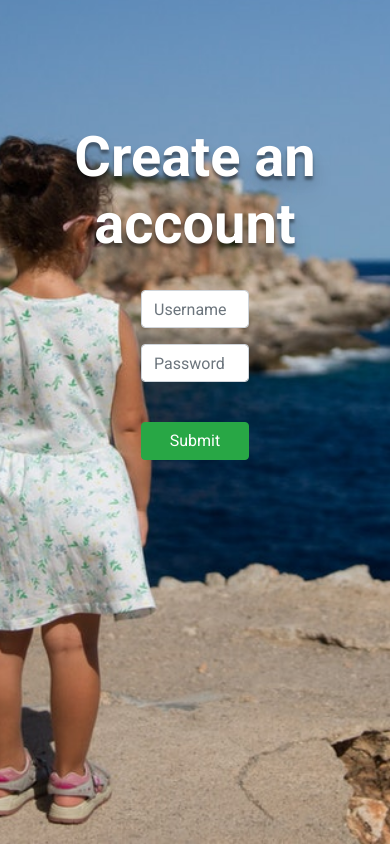
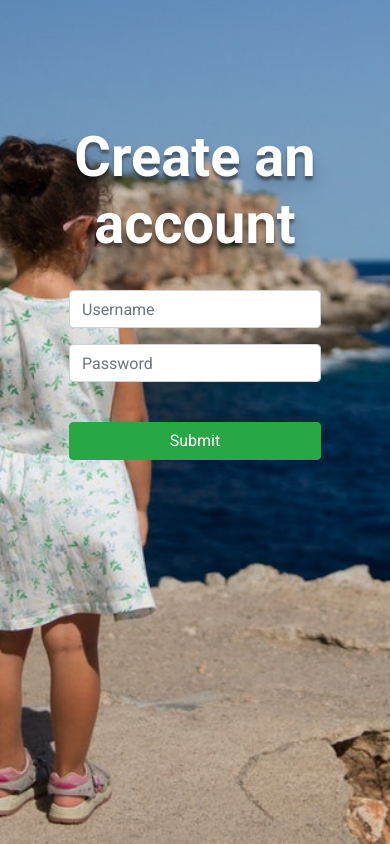
Before and after one commit to Dima-sudo/Travel4You, a plain HTML site: page index.html in a window 390 px wide. Shown: the part 5156-6000 px from the top of the page. Drawn offline with nearby package versions, Linux system fonts and the light colour scheme.

Commit message:
Update app.css

```diff
--- a/app.css
+++ b/app.css
@@ -241,10 +241,14 @@ font-size: 1.2rem;
     opacity: 0.3;
 }
 
-@media screen and (max-width: 480px){
+@media screen and (max-width: 768px){
 .wrapper{
     display: block;
 }
+
+.form_layout{
+    width: 70%;
+    }
 }
 
 #map{
```
